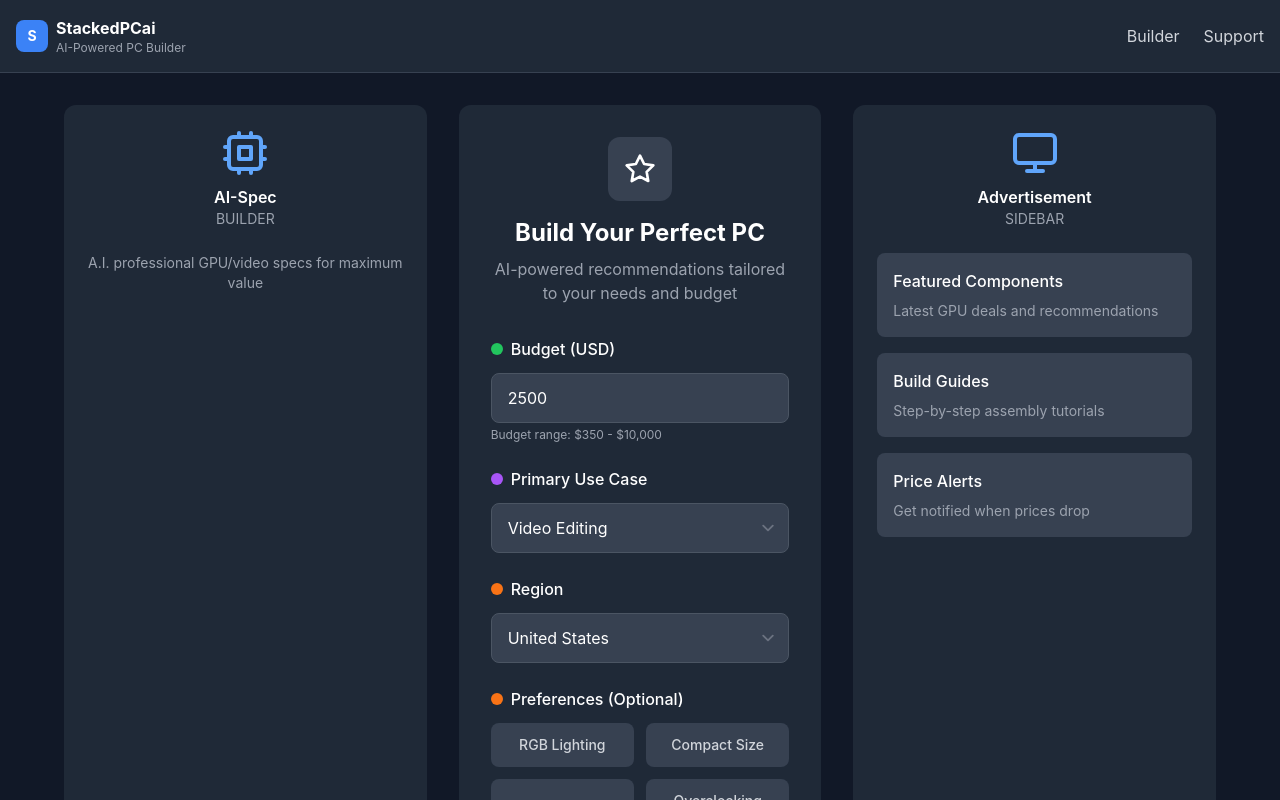
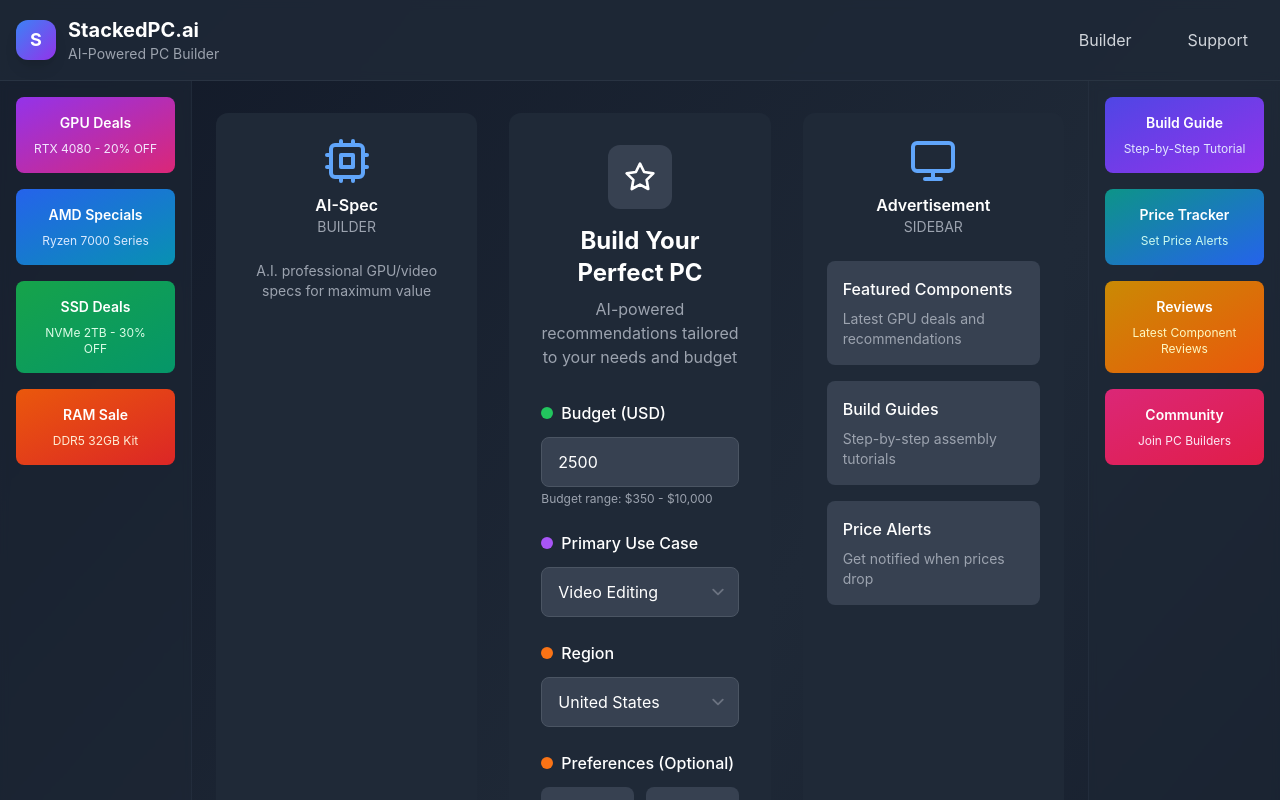
Before and after one commit to Jeetski2980/pc-Newest, a Next.js app: page / in a window 1280 px wide. Shown: the top 800 px of the page. Built offline with nearby package versions, Linux system fonts and the light colour scheme.

Commit message:
TodoWrite
cgen-7cd1e18b9609436ab116bb1efa2adece

```diff
--- a/app/page.tsx
+++ b/app/page.tsx
@@ -13,31 +13,84 @@ export default function Home() {
   }
 
   return (
-    <main className="min-h-screen bg-gray-900">
-      <header className="bg-gray-800 border-b border-gray-700">
+    <main className="min-h-screen bg-gradient-to-br from-gray-900 via-gray-800 to-gray-900">
+      <header className="bg-gray-800/90 backdrop-blur-sm border-b border-gray-700/50 sticky top-0 z-50">
         <div className="container mx-auto px-4 py-4 flex items-center justify-between">
-          <div className="flex items-center space-x-2">
-            <div className="w-8 h-8 bg-blue-500 rounded-lg flex items-center justify-center">
-              <span className="text-white font-bold text-sm">S</span>
+          <div className="flex items-center space-x-3">
+            <div className="w-10 h-10 bg-gradient-to-br from-blue-500 to-purple-600 rounded-xl flex items-center justify-center shadow-lg">
+              <span className="text-white font-bold text-lg">S</span>
             </div>
             <div>
-              <h1 className="text-white font-bold">StackedPCai</h1>
-              <p className="text-gray-400 text-xs">AI-Powered PC Builder</p>
+              <h1 className="text-white font-bold text-xl">StackedPC.ai</h1>
+              <p className="text-gray-400 text-sm">AI-Powered PC Builder</p>
             </div>
           </div>
           <div className="flex items-center space-x-6">
-            <button className="text-gray-300 hover:text-white">Builder</button>
-            <button className="text-gray-300 hover:text-white">Support</button>
+            <button className="text-gray-300 hover:text-white transition-colors px-4 py-2 rounded-lg hover:bg-gray-700/50">Builder</button>
+            <button className="text-gray-300 hover:text-white transition-colors px-4 py-2 rounded-lg hover:bg-gray-700/50">Support</button>
           </div>
         </div>
       </header>
 
-      <div className="container mx-auto px-4 py-8 max-w-7xl">
-        {!showRecommendations ? (
-          <PCBuilderForm onGenerate={handleGenerateBuild} />
-        ) : (
-          <BuildRecommendations buildData={buildData} onBack={() => setShowRecommendations(false)} />
-        )}
+      <div className="flex max-w-[1600px] mx-auto">
+        {/* Left Sidebar - Thin */}
+        <aside className="w-48 bg-gray-800/50 backdrop-blur-sm p-4 min-h-screen border-r border-gray-700/30">
+          <div className="space-y-4 sticky top-24">
+            <div className="bg-gradient-to-br from-purple-600 to-pink-600 rounded-lg p-4 text-center">
+              <h3 className="text-white font-semibold text-sm mb-2">GPU Deals</h3>
+              <p className="text-purple-100 text-xs">RTX 4080 - 20% OFF</p>
+            </div>
+
+            <div className="bg-gradient-to-br from-blue-600 to-cyan-600 rounded-lg p-4 text-center">
+              <h3 className="text-white font-semibold text-sm mb-2">AMD Specials</h3>
+              <p className="text-blue-100 text-xs">Ryzen 7000 Series</p>
+            </div>
+
+            <div className="bg-gradient-to-br from-green-600 to-emerald-600 rounded-lg p-4 text-center">
+              <h3 className="text-white font-semibold text-sm mb-2">SSD Deals</h3>
+              <p className="text-green-100 text-xs">NVMe 2TB - 30% OFF</p>
+            </div>
+
+            <div className="bg-gradient-to-br from-orange-600 to-red-600 rounded-lg p-4 text-center">
+              <h3 className="text-white font-semibold text-sm mb-2">RAM Sale</h3>
+              <p className="text-orange-100 text-xs">DDR5 32GB Kit</p>
+            </div>
+          </div>
+        </aside>
+
+        {/* Main Content */}
+        <div className="flex-1 px-6 py-8">
+          {!showRecommendations ? (
+            <PCBuilderForm onGenerate={handleGenerateBuild} />
+          ) : (
+            <BuildRecommendations buildData={buildData} onBack={() => setShowRecommendations(false)} />
+          )}
+        </div>
+
+        {/* Right Sidebar - Thin */}
+        <aside className="w-48 bg-gray-800/50 backdrop-blur-sm p-4 min-h-screen border-l border-gray-700/30">
+          <div className="space-y-4 sticky top-24">
+            <div className="bg-gradient-to-br from-indigo-600 to-purple-600 rounded-lg p-4 text-center">
+              <h3 className="text-white font-semibold text-sm mb-2">Build Guide</h3>
+              <p className="text-indigo-100 text-xs">Step-by-Step Tutorial</p>
+            </div>
+
+            <div className="bg-gradient-to-br from-teal-600 to-blue-600 rounded-lg p-4 text-center">
+              <h3 className="text-white font-semibold text-sm mb-2">Price Tracker</h3>
+              <p className="text-teal-100 text-xs">Set Price Alerts</p>
+            </div>
+
+            <div className="bg-gradient-to-br from-yellow-600 to-orange-600 rounded-lg p-4 text-center">
+              <h3 className="text-white font-semibold text-sm mb-2">Reviews</h3>
+              <p className="text-yellow-100 text-xs">Latest Component Reviews</p>
+            </div>
+
+            <div className="bg-gradient-to-br from-pink-600 to-rose-600 rounded-lg p-4 text-center">
+              <h3 className="text-white font-semibold text-sm mb-2">Community</h3>
+              <p className="text-pink-100 text-xs">Join PC Builders</p>
+            </div>
+          </div>
+        </aside>
       </div>
     </main>
   )
```
